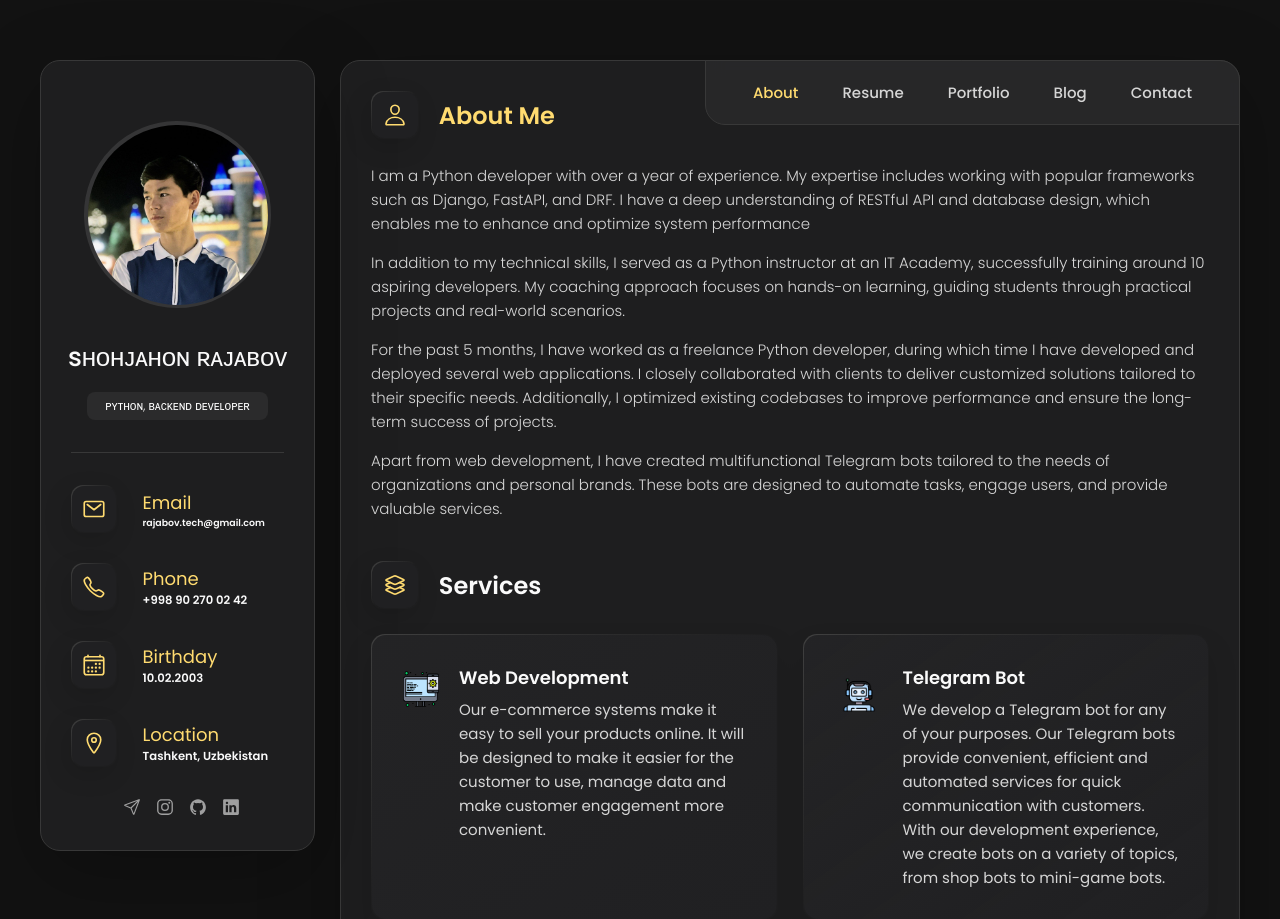
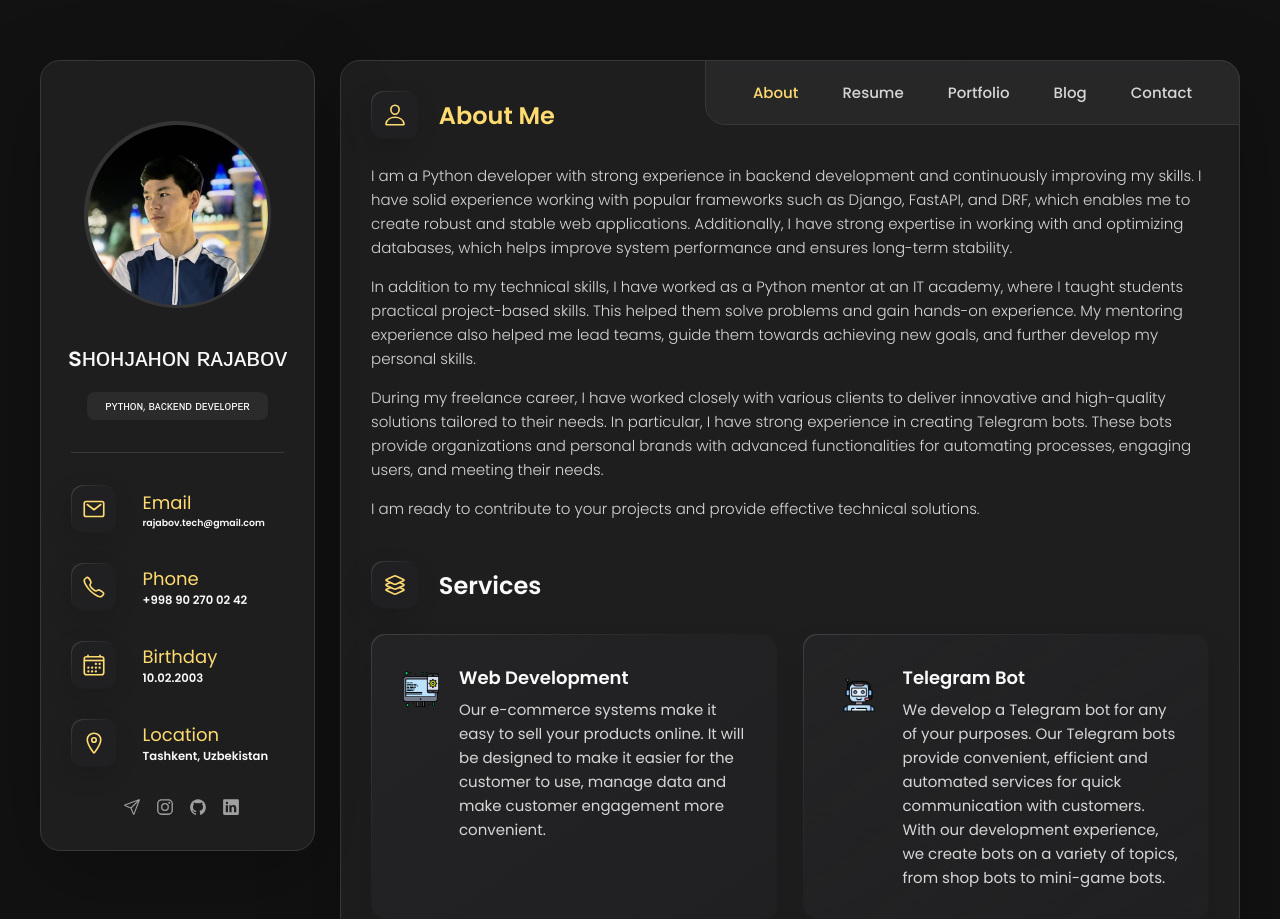
Before and after one commit to createuz/Portfolio, a FastAPI app: page / in a window 1280 px wide. Shown: the top 919 px of the page. Run offline with FastAPI, Linux system fonts and the light colour scheme.

Commit message:
Personal Website information has been changed and some optimizations have been made

```diff
--- a/templates/index.html
+++ b/templates/index.html
@@ -202,25 +202,26 @@
 
             <section class="about-text">
                 <p>
-                    I am a Python developer with over a year of experience. My expertise includes working with popular
-                    frameworks such as Django, FastAPI, and DRF. I have a deep understanding of RESTful API and database
-                    design, which enables me to enhance and optimize system performance
+                    I am a Python developer with strong experience in backend development and continuously improving my
+                    skills. I have solid experience working with popular frameworks such as Django, FastAPI, and DRF,
+                    which enables me to create robust and stable web applications. Additionally, I have strong expertise
+                    in working with and optimizing databases, which helps improve system performance and ensures
+                    long-term stability.
                 </p>
                 <p>
-                    In addition to my technical skills, I served as a Python instructor at an IT Academy, successfully
-                    training around 10 aspiring developers. My coaching approach focuses on hands-on learning, guiding
-                    students through practical projects and real-world scenarios.
+                    In addition to my technical skills, I have worked as a Python mentor at an IT academy, where I
+                    taught students practical project-based skills. This helped them solve problems and gain hands-on
+                    experience. My mentoring experience also helped me lead teams, guide them towards achieving new
+                    goals, and further develop my personal skills.
                 </p>
                 <p>
-                    For the past 5 months, I have worked as a freelance Python developer, during which time I have
-                    developed and deployed several web applications. I closely collaborated with clients to deliver
-                    customized solutions tailored to their specific needs. Additionally, I optimized existing codebases
-                    to improve performance and ensure the long-term success of projects.
+                    During my freelance career, I have worked closely with various clients to deliver innovative and
+                    high-quality solutions tailored to their needs. In particular, I have strong experience in creating
+                    Telegram bots. These bots provide organizations and personal brands with advanced functionalities
+                    for automating processes, engaging users, and meeting their needs.
                 </p>
                 <p>
-                    Apart from web development, I have created multifunctional Telegram bots tailored to the needs of
-                    organizations and personal brands. These bots are designed to automate tasks, engage users, and
-                    provide valuable services.
+                    I am ready to contribute to your projects and provide effective technical solutions.
                 </p>
             </section>
 
@@ -543,19 +544,11 @@
                         <span>2024 - Present</span>
 
                         <p class="timeline-text">
-                            For the past 5 months, I have worked as a freelance Python developer, during which time I
-                            have developed and deployed several web applications. I closely collaborated with clients to
-                            deliver customized solutions tailored to their specific needs. Additionally, I optimized
-                            existing codebases to improve performance and ensure the long-term success of projects.
+                            During my freelance career, I have worked closely with various clients to deliver innovative
+                            and high-quality solutions tailored to their needs. In particular, I have strong experience
+                            in creating Telegram bots. These bots provide organizations and personal brands with
+                            advanced functionalities for automating processes, engaging users, and meeting their needs.
                         </p>
-
-                        <p class="timeline-text">
-
-                            Apart from web development, I have created multifunctional Telegram bots tailored to the
-                            needs of organizations and personal brands. These bots are designed to automate tasks,
-                            engage users, and provide valuable services.
-                        </p>
-
                     </li>
 
                     <li class="timeline-item">
@@ -565,10 +558,8 @@
                         <span>2023 - 2024 (8 months)</span>
 
                         <p class="timeline-text">
-                            I served as a Python instructor at an IT Academy, successfully
-                            training around 10 aspiring developers. My coaching approach focuses on hands-on learning,
-                            guiding
-                            students through practical projects and real-world scenarios.
+                            I have worked as a Python mentor at an IT academy, where I taught students practical
+                            project-based skills. This helped them solve problems and gain hands-on experience.
                         </p>
 
                     </li>
@@ -585,15 +576,11 @@
                     <h3 class="h3">Technical Skills</h3>
                 </div>
                 <ol class="timeline-list">
-                    <ul class="skills-list content-card">
-                        <div class="skills-wrapper">
-                            <span class="icon-name" style="color: var(--orange-yellow-crayola);"><h4>Python&nbsp;&nbsp;&nbsp;&nbsp;&nbsp;Django&nbsp;&nbsp;&nbsp;&nbsp;&nbsp;FastAPI&nbsp;&nbsp;&nbsp;&nbsp;&nbsp;DRF&nbsp;&nbsp;&nbsp;&nbsp;&nbsp;RESTful API&nbsp;&nbsp;&nbsp;&nbsp;&nbsp;JSON API&nbsp;&nbsp;&nbsp;&nbsp;&nbsp;Telegram Bot</h4></span>
-                            <br>
-                            <span class="icon-name" style="color: var(--orange-yellow-crayola);"><h4>SQL&nbsp;&nbsp;&nbsp;&nbsp;&nbsp;PostgreSQL&nbsp;&nbsp;&nbsp;&nbsp;&nbsp;SQLite&nbsp;&nbsp;&nbsp;&nbsp;&nbsp;SQLAlchemy&nbsp;&nbsp;&nbsp;&nbsp;&nbsp;Docker&nbsp;&nbsp;&nbsp;&nbsp;&nbsp;Redis&nbsp;&nbsp;&nbsp;&nbsp;&nbsp;Celery&nbsp;&nbsp;&nbsp;&nbsp;&nbsp;Nginx</h4></span>
-                            <br>
-                            <span class="icon-name" style="color: var(--orange-yellow-crayola);"><h4>Linux Administration&nbsp;&nbsp;&nbsp;&nbsp;&nbsp;AWS&nbsp;&nbsp;&nbsp;&nbsp;&nbsp;DigitalOcean&nbsp;&nbsp;&nbsp;&nbsp;&nbsp;Git&nbsp;&nbsp;&nbsp;&nbsp;&nbsp;GitHub</h4></span>
-                        </div>
-                    </ul>
+                        <span class="icon-name" style="color: var(--orange-yellow-crayola);"><h4>Python&nbsp;&nbsp;&nbsp;&nbsp;&nbsp;Django&nbsp;&nbsp;&nbsp;&nbsp;&nbsp;FastAPI&nbsp;&nbsp;&nbsp;&nbsp;&nbsp;DRF&nbsp;&nbsp;&nbsp;&nbsp;&nbsp;RESTful API&nbsp;&nbsp;&nbsp;&nbsp;&nbsp;JSON API&nbsp;&nbsp;&nbsp;&nbsp;&nbsp;Telegram Bot</h4></span>
+                        <br>
+                        <span class="icon-name" style="color: var(--orange-yellow-crayola);"><h4>SQL&nbsp;&nbsp;&nbsp;&nbsp;&nbsp;PostgreSQL&nbsp;&nbsp;&nbsp;&nbsp;&nbsp;SQLite&nbsp;&nbsp;&nbsp;&nbsp;&nbsp;SQLAlchemy&nbsp;&nbsp;&nbsp;&nbsp;&nbsp;Tortoise ORM&nbsp;&nbsp;&nbsp;&nbsp;&nbsp;OOP&nbsp;&nbsp;&nbsp;&nbsp;&nbsp;Docker&nbsp;&nbsp;&nbsp;&nbsp;&nbsp;Redis</h4></span>
+                        <br>
+                        <span class="icon-name" style="color: var(--orange-yellow-crayola);"><h4>Celery&nbsp;&nbsp;&nbsp;&nbsp;&nbsp;Nginx&nbsp;&nbsp;&nbsp;&nbsp;&nbsp;Linux Administration&nbsp;&nbsp;&nbsp;&nbsp;&nbsp;AWS&nbsp;&nbsp;&nbsp;&nbsp;&nbsp;DigitalOcean&nbsp;&nbsp;&nbsp;&nbsp;&nbsp;Git&nbsp;&nbsp;&nbsp;&nbsp;&nbsp;GitHub</h4></span>
                 </ol>
             </section>
 
```
Also changed, not shown: main.py (line endings or trailing spaces).
